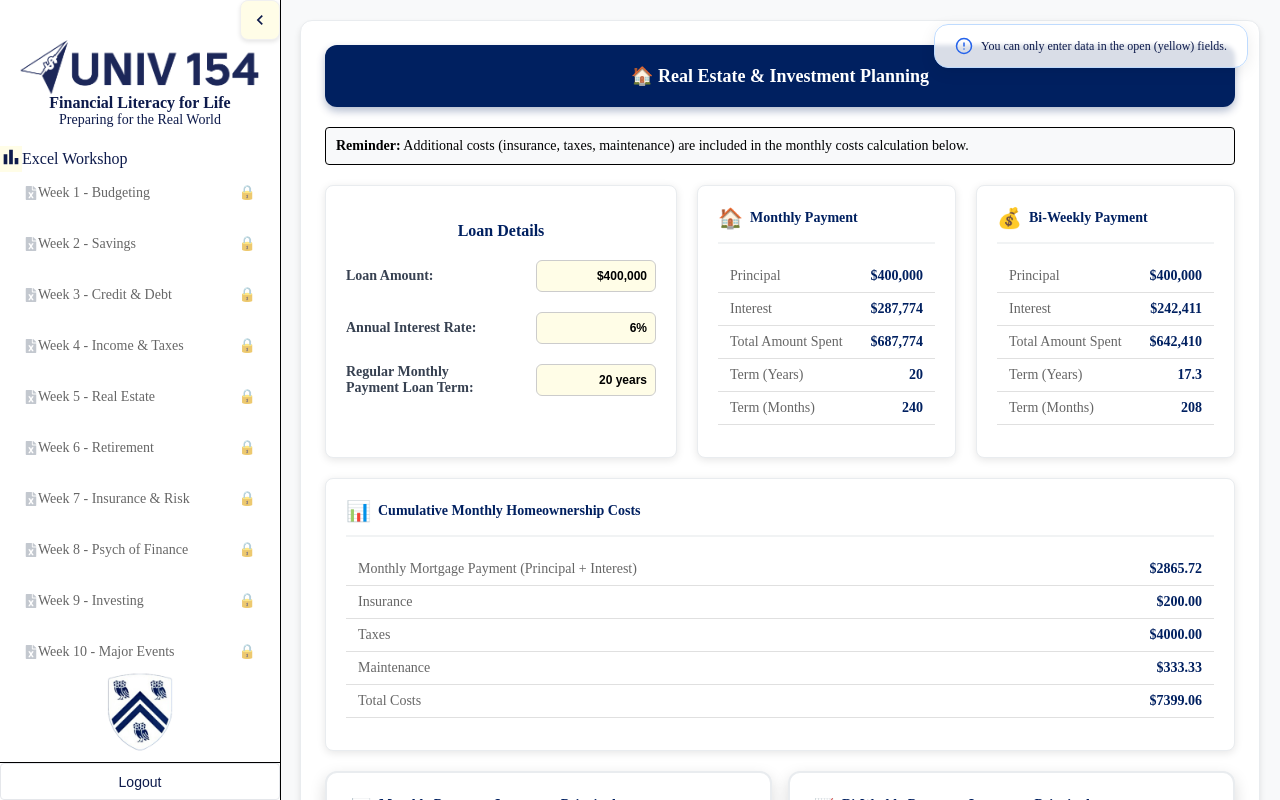
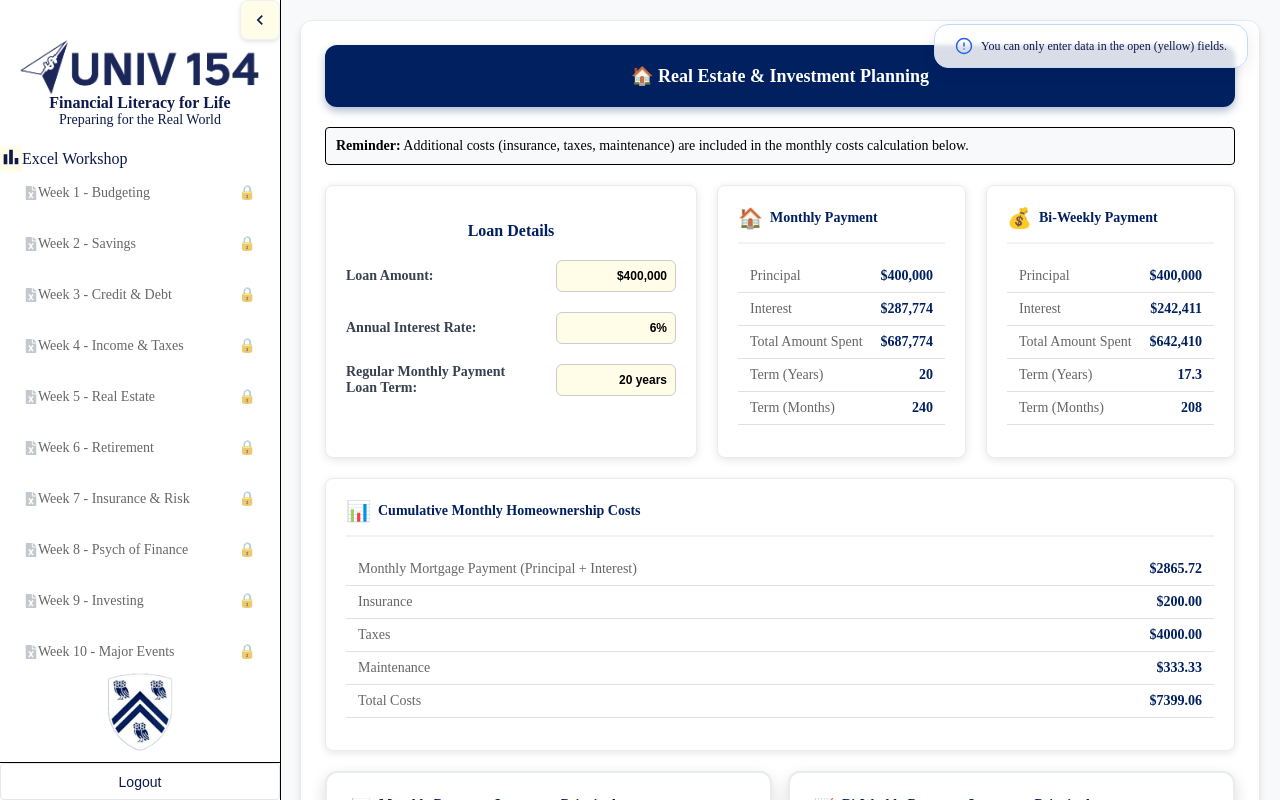
Before and after one commit to beyzaispiir/univ154, a React (Vite) app: page /dashboard/excel/week-5 in a window 1280 px wide. Built offline with nearby package versions, Linux system fonts and the light colour scheme; no server answers.

Commit message:
Week 5: Fix label alignment by adjusting minWidth to 160px
- Increase minWidth from 140px to 160px for Loan Amount and Annual Interest Rate labels
- Improves alignment with the longer 'Regular Monthly Payment Loan Term' label
- Better visual consistency across all form fields

```diff
--- a/src/components/Week5.jsx
+++ b/src/components/Week5.jsx
@@ -770,7 +770,7 @@ const Week5 = () => {
                   fontSize: '14px',
                   fontWeight: 'bold',
                   color: '#374151',
-                  minWidth: '140px'
+                  minWidth: '160px'
                 }}>
                   Loan Amount:
                 </label>
@@ -809,7 +809,7 @@ const Week5 = () => {
                   fontSize: '14px',
                   fontWeight: 'bold',
                   color: '#374151',
-                  minWidth: '140px'
+                  minWidth: '160px'
                 }}>
                   Annual Interest Rate:
                 </label>
```
